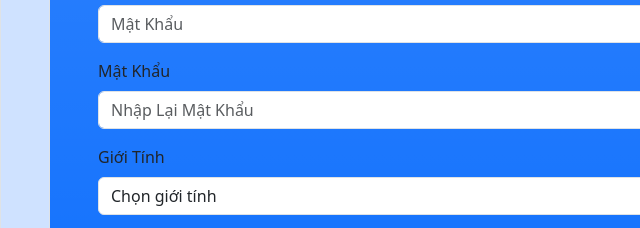
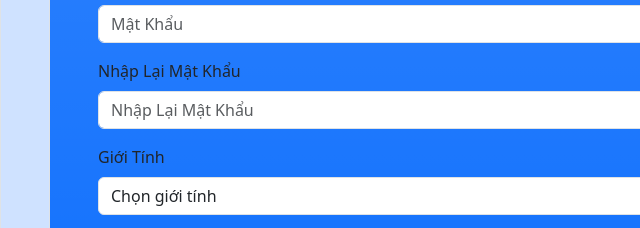
Before and after one commit to sakinezumi/front-end-class, a plain HTML site: page N15 Huy/registerpage.html in a window 1280 px wide. Shown: the part 267-495 px from the top of the page, 0-640 px from the left. Drawn offline with nearby package versions, Linux system fonts and the light colour scheme.

Commit message:
Update registerpage.html

```diff
--- a/N15 Huy/registerpage.html
+++ b/N15 Huy/registerpage.html
@@ -21,7 +21,7 @@
         </div>
 
         <div class="mb-3">
-            <label for="nhaplaimatkhau" class="form-label">Mật Khẩu</label>
+            <label for="nhaplaimatkhau" class="form-label">Nhập Lại Mật Khẩu</label>
             <input placeholder="Nhập Lại Mật Khẩu"required type="password" class="form-control" name="nhaplaimatkhau" id="nhaplaimatkhau">
         </div>
 
```
